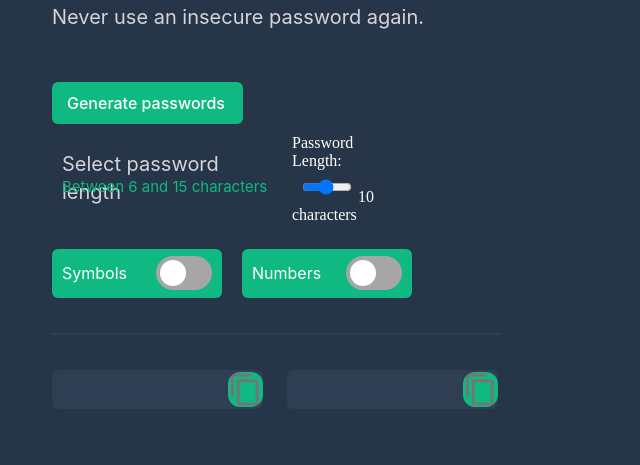
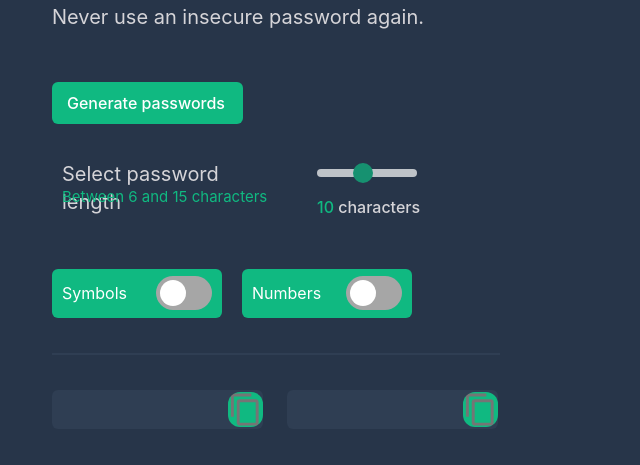
Before and after one commit to e-kristaly/password-generator, a website built with Vite: page index.html in a window 1280 px wide. Shown: the part 219-684 px from the top of the page, without its empty margins (0-640 px from the left). Built offline with nearby package versions, Linux system fonts and the light colour scheme.

Commit message:
length-selector

```diff
--- a/index.css
+++ b/index.css
@@ -159,7 +159,7 @@ p {
     justify-content: space-between;
     align-items: center;
     width: 100%;
-    max-width: 350px;
+    max-width: 410px;
     margin-left: 52px;
     padding: 10px;
     /* border: 1px solid rebeccapurple; */
@@ -194,7 +194,49 @@ p {
     align-items: center;
 }
 
-#passW-length {
+#length-selector {
+    direction: flex;
+    flex-direction: column;
+    align-items: center;
+    width: 100%;
+    height: 100px;
+    padding: 5px;
+    font-family: Inter, sans-serif;
+    font-size: 16px;
+    font-weight: 500;
+    color: #D5D4D8;
+    margin-left: 10px;
+}
+
+.slider-length {
+    appearance: none;
+    width: 100px;
+    height: 8px;
+    margin: 30px 10px 20px;
+    border-radius: 5px;
+    background: #FFFFFF; /* Default background color */
+    outline: none;
+    opacity: 0.7;
+    transition: opacity 0.2s;
+}
+
+.slider-length::-webkit-slider-thumb {
+    appearance: none; /* Remove default styling */
+    width: 20px; /* Thumb width */
+    height: 20px; /* Thumb height */
+    border-radius: 50%; /* Rounded thumb */
+    background: #10B981; /* Thumb color */
+    cursor: pointer;
+    transition: background 0.2s;
+}
+
+#length-display {
+    color: #10B981;
+    margin-left: 10px;
+
+}
+
+/* #passW-length {
     width: 50px;
     height: 30px;
     padding: 5px;
@@ -206,8 +248,8 @@ p {
     border: none;
     border-radius: 16px;
     text-align: left;
-    margin-left: 10px; /* Reduces spacing between the input and text */
-}
+    margin-left: 10px;
+} */
 
 #toggle-section {
     display: flex;
--- a/index.html
+++ b/index.html
@@ -12,10 +12,12 @@
                     <p>Select password length</p>
                     <p class="length-rec">Between 6 and 15 characters</p>
                 </div>
-                <div>
-                    <label for="passW-length">Password Length:</label>
-                    <input type="range" id="passW-length" min="6" max="15" value="10" oninput="updateLengthDisplay(this.value)">
-                    <span id="length-display">10</span> characters
+                <div id="length-selector">
+                    <!-- <label for="passW-length">Password Length:</label> -->
+                    <input type="range" id="passW-length" min="6" max="15" value="10" class="slider-length" oninput="updateLengthDisplay(this.value)">
+                    <div>
+                        <span id="length-display">10</span> characters
+                    </div>
                 </div>
             </div>
             <div id="toggle-section">
```
